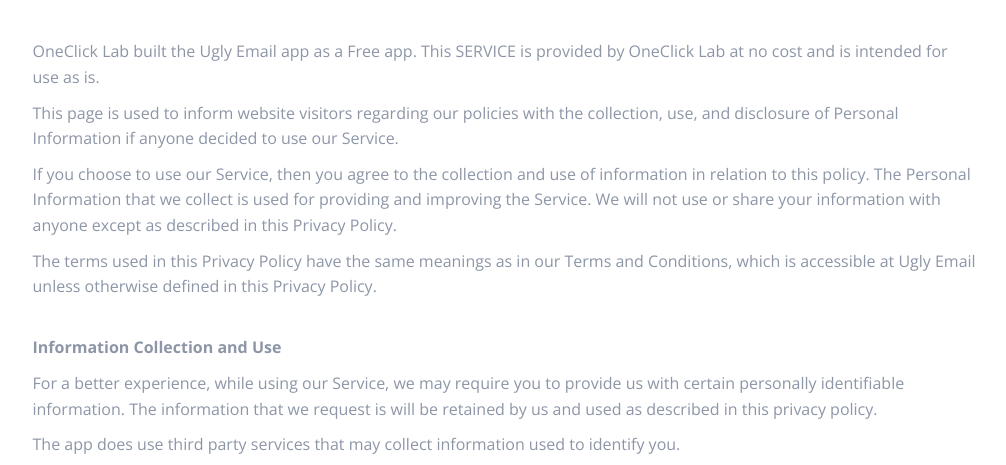
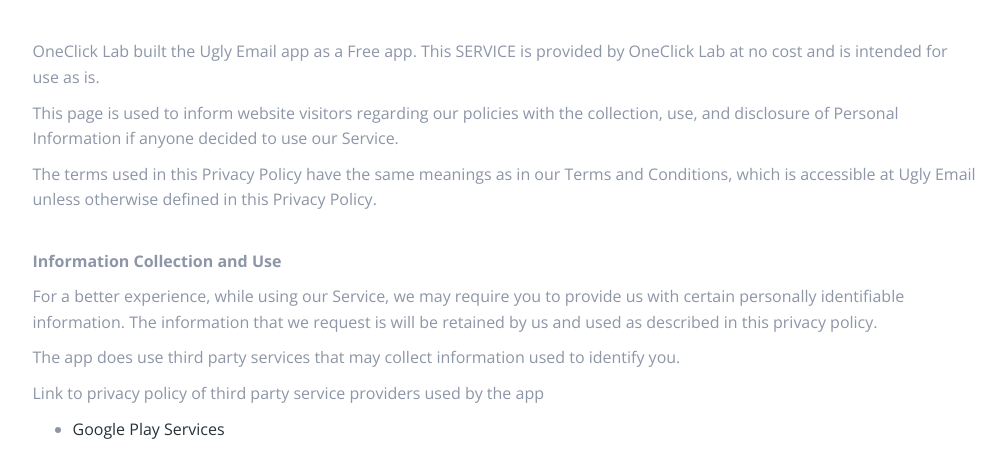
Before and after one commit to OneClickLab/ugly-email-website, a plain HTML site: page privacy.html in a window 1280 px wide. Shown: the part 299-764 px from the top of the page, without its empty margins (135-1141 px from the left). Drawn offline with nearby package versions, Linux system fonts and the light colour scheme; some packages are replaced by stand-ins of ours; a script that the page names is missing.

Commit message:
Update privacy.html

```diff
--- a/privacy.html
+++ b/privacy.html
@@ -40,10 +40,6 @@
               </p>
               <p>This page is used to inform website visitors regarding our policies with the collection, use, and disclosure of Personal
                 Information if anyone decided to use our Service.
-              </p>
-              <p>If you choose to use our Service, then you agree to the collection and use of information in relation to this policy. The
-                Personal Information that we collect is used for providing and improving the Service. We will not use or share your information
-                with anyone except as described in this Privacy Policy.
               </p>
               <p>The terms used in this Privacy Policy have the same meanings as in our Terms and Conditions, which is accessible at Ugly
                 Email unless otherwise defined in this Privacy Policy.
```
